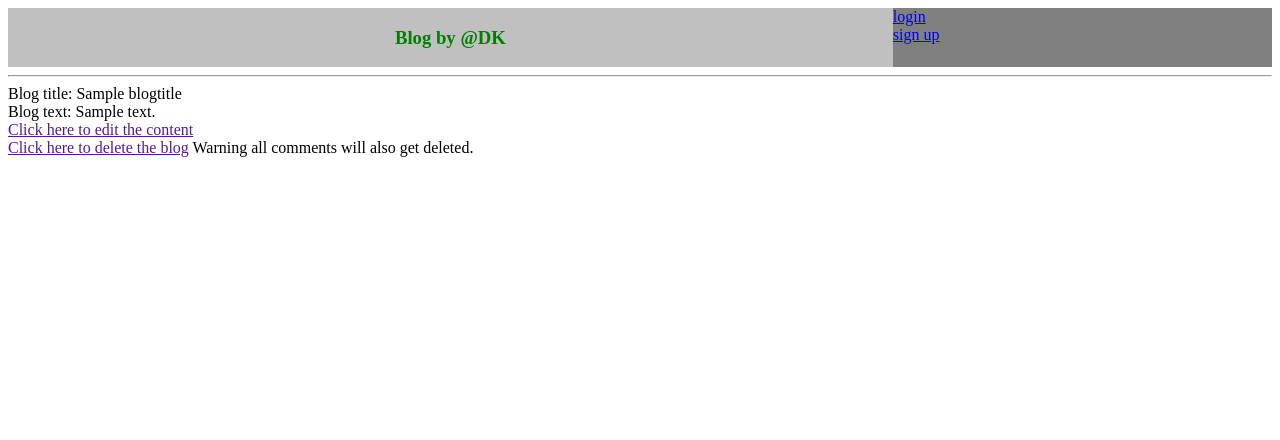
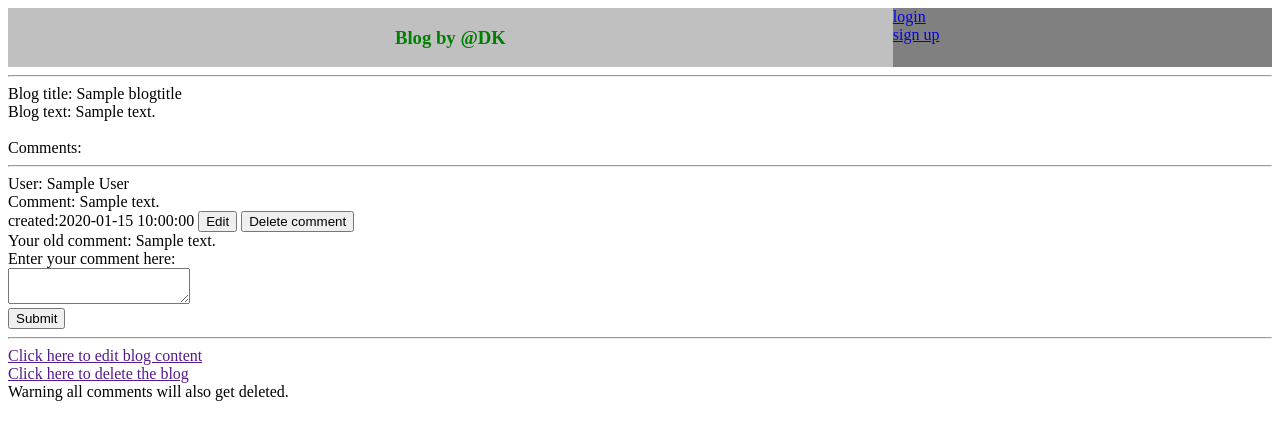
Before and after one commit to dkarris/FSND-Project-2-Blog_GAE, a Python web app: template templates/displayblog.html in a window 1280 px wide. Shown: the top 440 px of the page. Run offline with Jinja, Linux system fonts and the light colour scheme; the template is opened without the code that fills it: most values are stand-ins (such as "Sample title", 1, 10 or a date in 2020).

Commit message:
comments feature added

```diff
--- a/templates/displayblog.html
+++ b/templates/displayblog.html
@@ -4,7 +4,23 @@
 {% set blog_id_delete = 'kill'+blog_id %}
 
 Blog title: {{blogtitle}} <BR>
-Blog text: {{blogtext}} <BR>
+Blog text: {{blogtext}} <BR><BR>
 
-<a href ="{{blog_id_edit}}">Click here to edit the content</a> <BR>
-<a href="{{blog_id_delete}}">Click here to delete the blog</a> Warning all comments will also get deleted.
+Comments:
+<hr>
+ 	{% for comment in comments %}
+ 		<form method="post" name="edit_comment">
+ 			<div>
+				<input type="hidden" name="comment_id" value="{{comment.key()}}">
+				User: {{comment.author}} <BR>
+				Comment: {{comment.comment}} <BR>
+				<label>created:</label>{{comment.created}}
+				<button type="submit" formaction="/updatecomment" formmethod="get">Edit</button>
+				<button type="submit" formaction = "/deletecomment">Delete comment</button>
+			</div>
+		</form>
+	{% endfor %}
+{% include 'post_comment.html' %}
+
+<a href ="{{blog_id_edit}}">Click here to edit blog content</a> <BR>
+<a href="{{blog_id_delete}}">Click here to delete the blog</a> <BR>Warning all comments will also get deleted.<BR>
--- /dev/null
+++ b/templates/error_user.html
@@ -0,0 +1,4 @@
+{% include 'header.html' %}
+
+<H4> Authentication error. You are either not logged in or not a blog Author. </H4>
+<H5> Please <a href="/">here</a> to return back to welcome page</H5>
--- /dev/null
+++ b/templates/post_comment.html
@@ -0,0 +1,14 @@
+<form method="post">
+	<input type="hidden" name="comment_key" value={{comment_key}}>
+	<div>
+		{% if old_comment %}
+			Your old comment:
+			{{old_comment}} <BR>
+		{% endif %}
+		<label>Enter your comment here:<BR></label>
+		<textarea name="new_comment"></textarea>
+	</div>
+	{{error}}
+	<input type="submit" name="submit_comment">
+</form>
+<hr>
```
Also changed, not shown: main.py (+99 -20 lines), 1 other file.
